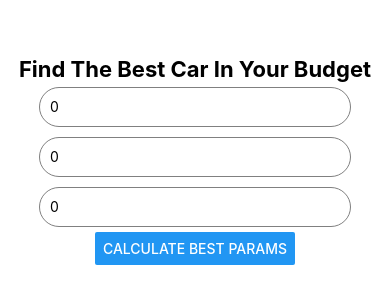
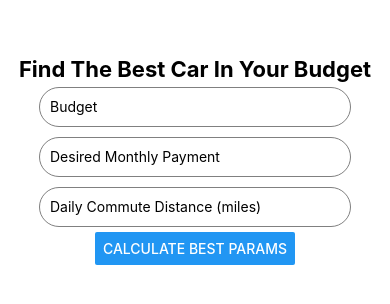
Before and after one commit to rarora2025/Citro-Hacks, a React Native app: screen / in a window 390 px wide. Shown: the part 262-566 px from the top of the page. Built offline with nearby package versions, Linux system fonts and the light colour scheme.

Commit message:
Update App.js

```diff
--- a/App.js
+++ b/App.js
@@ -6,9 +6,9 @@ import { Keyboard } from 'react-native';
 import { TouchableWithoutFeedback } from 'react-native';
 
 export default function App() {
-  const[budget,setBudget] = useState(0)
-  const [monthly,setMonthly]= useState(0)
-  const[distance,setDistance]= useState(0)
+  const[budget,setBudget] = useState()
+  const [monthly,setMonthly]= useState()
+  const[distance,setDistance]= useState()
 
   const calcRanges =() =>{
   const priceRange = {
```
